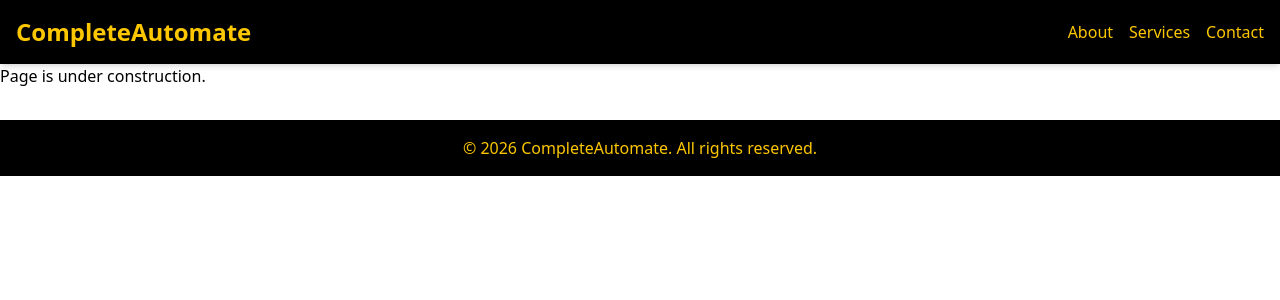
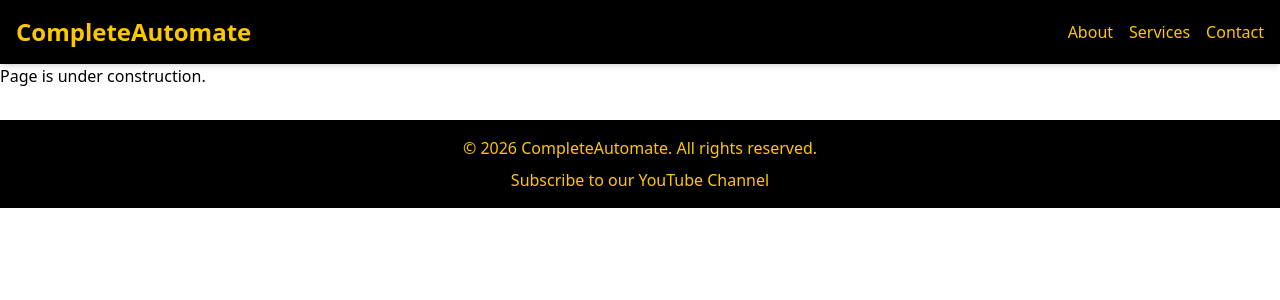
Before and after one commit to vimalmenon/completeautomate.github.io, a Next.js app: page / in a window 1280 px wide. Shown: the top 300 px of the page. Built offline with nearby package versions, Linux system fonts and the light colour scheme.

Commit message:
feat: update Footer component to include YouTube channel link and improve structure

```diff
--- a/src/common/Footer/Footer.component.tsx
+++ b/src/common/Footer/Footer.component.tsx
@@ -2,7 +2,17 @@ export const Footer: React.FC = () => {
     return (
         <footer className="bg-black text-yellow-400 p-4 mt-8 shadow-inner">
             <div className="container mx-auto text-center">
-                &copy; {new Date().getFullYear()} CompleteAutomate. All rights reserved.
+                <div>&copy; {new Date().getFullYear()} CompleteAutomate. All rights reserved.</div>
+                <div className="mt-2">
+                    <a
+                        href="https://www.youtube.com/channel/@real_vimal_menon"
+                        target="_blank"
+                        rel="noopener noreferrer"
+                        className="text-yellow-400 hover:text-yellow-300 transition"
+                    >
+                        Subscribe to our YouTube Channel
+                    </a>
+                </div>
             </div>
         </footer>
     );
```
